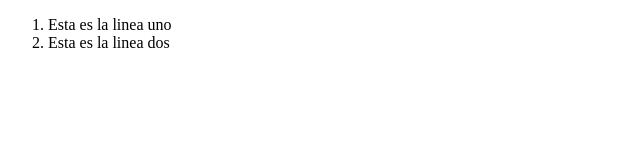
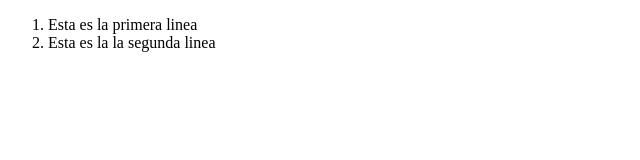
Before and after one commit to GabrielaGP2023/proyecto_equipo, a plain HTML site: page index.html in a window 1280 px wide. Shown: the full height of the page, 0-640 px from the left. Drawn offline with Linux system fonts and the light colour scheme.

Commit message:
cambio en el index

```diff
--- a/index.html
+++ b/index.html
@@ -7,9 +7,9 @@
 </head>
 <body>
     <ol>
-        <li>Esta es la linea uno</li>
+        <li>Esta es la primera linea</li>
 
-        <li>Esta es la linea dos</li>
+        <li>Esta es la la segunda linea</li>
     </ol>
 </body>
 </html>
```
